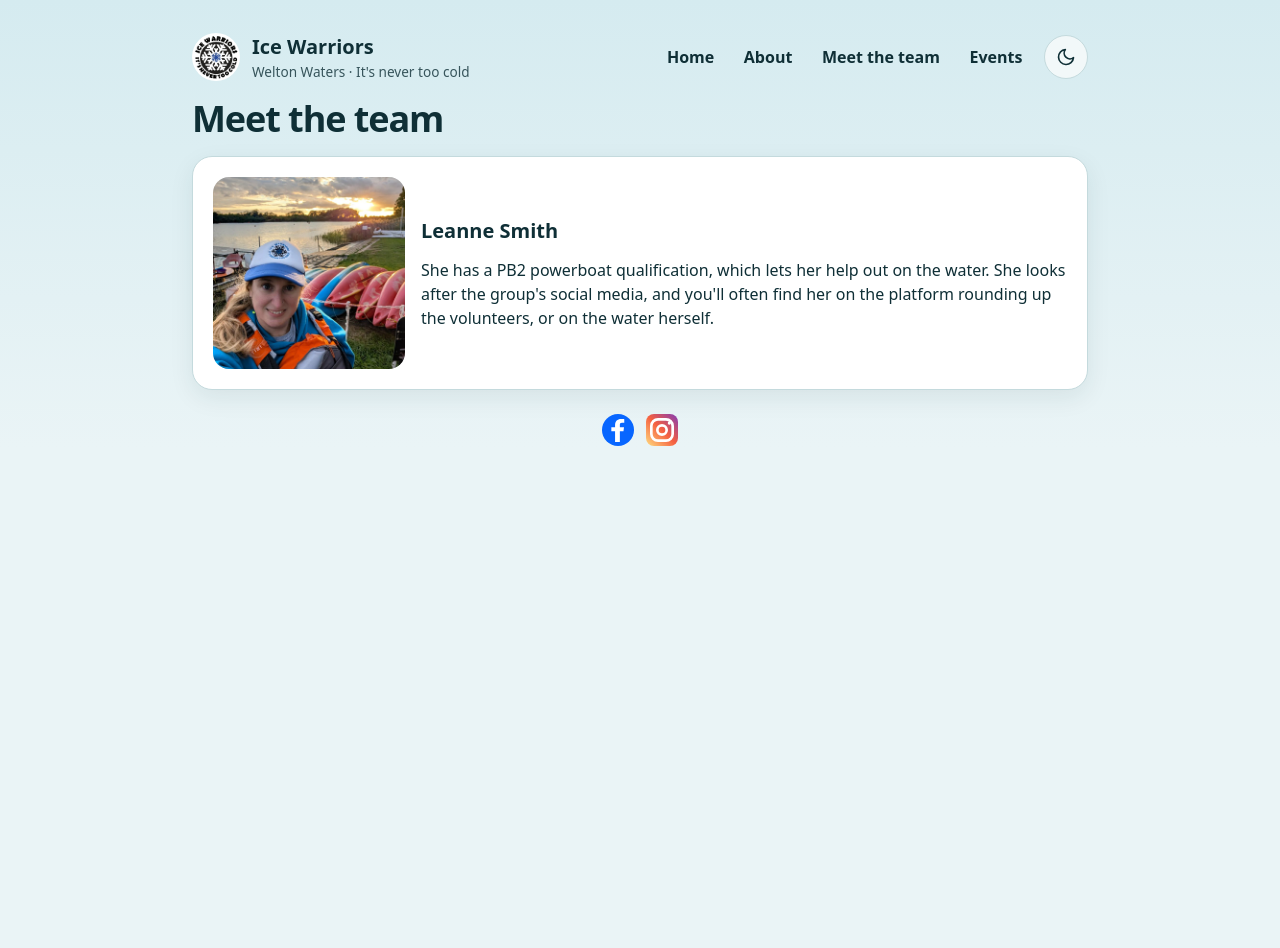
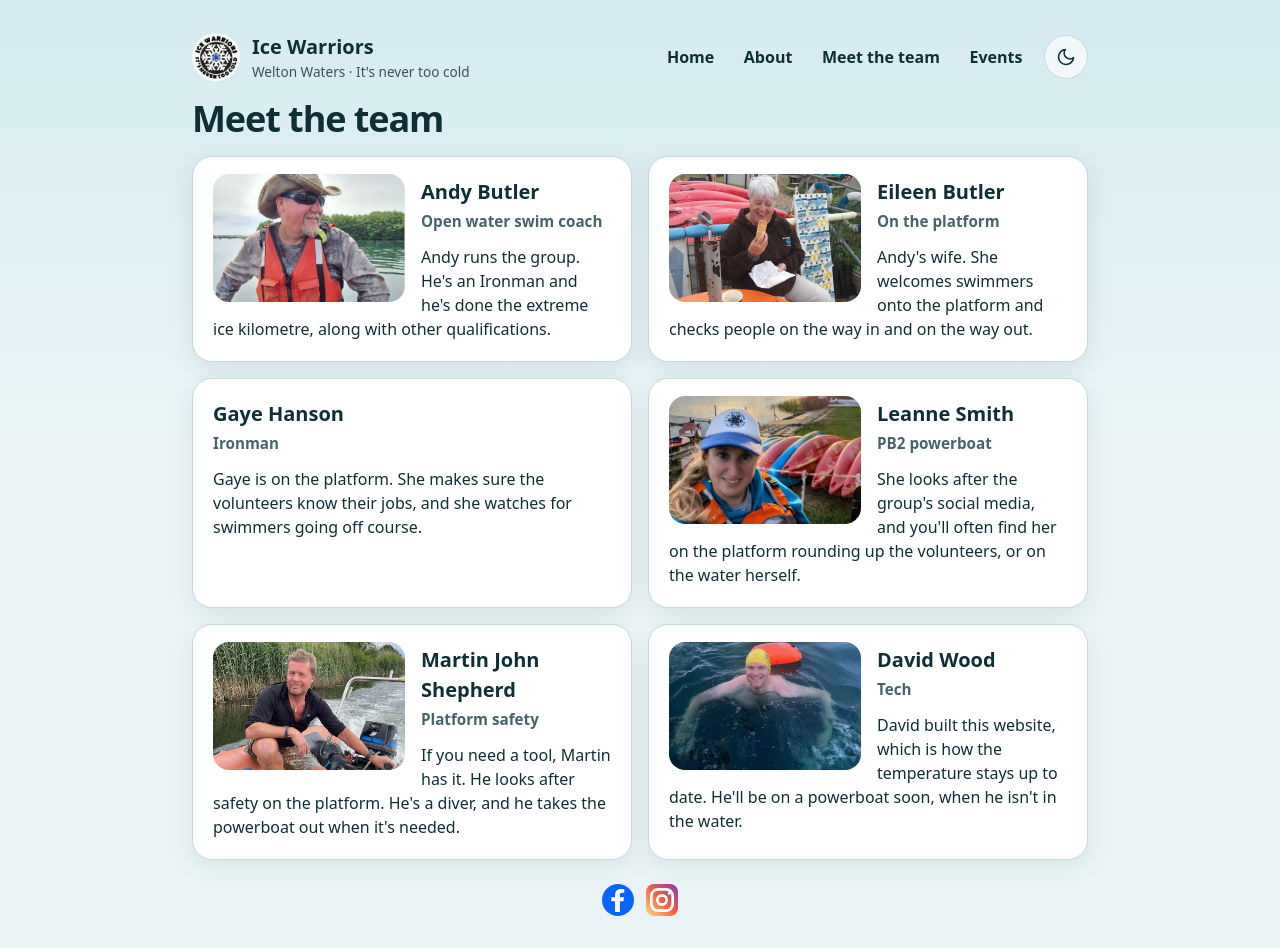
Before and after one commit to DavidMartynWood/Temperature, a website: page lake-temperature/public/team.html in a window 1280 px wide. Before the commit the page ends 800 px from the top, so only its background shows below. Drawn offline with Linux system fonts and the light colour scheme.

Commit message:
Add the team photos and a two-column layout so the page is easier to review.
Co-authored-by: Cursor <cursoragent@cursor.com>

```diff
--- a/lake-temperature/public/styles.css
+++ b/lake-temperature/public/styles.css
@@ -264,21 +264,34 @@ figcaption {
 	text-transform: uppercase;
 }
 
-.person {
+.team-grid {
 	display: grid;
 	gap: 1rem;
-	align-items: center;
+}
+
+.person {
+	display: flow-root;
 }
 
 .person img {
-	width: min(100%, 16rem);
-	height: auto;
-	aspect-ratio: 1;
-	justify-self: start;
-	align-self: start;
+	float: left;
+	width: 9rem;
+	height: 9rem;
+	margin: 0 1rem 0.35rem 0;
 	object-fit: cover;
 	object-position: center 35%;
 	border-radius: calc(var(--radius) - 0.25rem);
+}
+
+.person img.face-high {
+	object-position: center 28%;
+}
+
+.person-role {
+	margin-top: 0.2rem;
+	color: var(--muted);
+	font-size: 0.95rem;
+	font-weight: 600;
 }
 
 .route {
@@ -635,13 +648,19 @@ figcaption {
 		gap: 0.15rem;
 	}
 
-	.person {
-		grid-template-columns: 12rem 1fr;
+	.team-grid {
+		grid-template-columns: 1fr 1fr;
 	}
 
 	.person img {
 		width: 12rem;
-		height: 12rem;
+		height: 8rem;
+		margin-top: -0.2rem;
+		object-position: center 78%;
+	}
+
+	.person img.face-high {
+		object-position: center 28%;
 	}
 
 	#chart-container {
--- a/lake-temperature/public/team.html
+++ b/lake-temperature/public/team.html
@@ -37,13 +37,60 @@
 					<h1 class="page-title">Meet the team</h1>
 				</div>
 
+				<div class="team-grid">
+					<section class="card person">
+						<img src="/images/andy-butler.jpg" width="567" height="567" alt="Andy Butler on a boat, wearing a hat, sunglasses, and an orange lifejacket." />
+						<div class="copy">
+							<h2>Andy Butler</h2>
+							<p class="person-role">Open water swim coach</p>
+							<p>Andy runs the group. He's an Ironman and he's done the extreme ice kilometre, along with other qualifications.</p>
+						</div>
+					</section>
+
+					<section class="card person">
+						<img src="/images/eileen-butler.jpg" width="768" height="768" alt="Eileen Butler at the centre, in an Ice Warriors hoodie, with kayaks behind her." />
+						<div class="copy">
+							<h2>Eileen Butler</h2>
+							<p class="person-role">On the platform</p>
+							<p>Andy's wife. She welcomes swimmers onto the platform and checks people on the way in and on the way out.</p>
+						</div>
+					</section>
+
+					<section class="card person">
+						<div class="copy">
+							<h2>Gaye Hanson</h2>
+							<p class="person-role">Ironman</p>
+							<p>Gaye is on the platform. She makes sure the volunteers know their jobs, and she watches for swimmers going off course.</p>
+						</div>
+					</section>
+
 					<section class="card person">
 						<img src="/images/leanne-smith.jpg" width="800" height="800" alt="Leanne Smith at Welton Waters, wearing an Ice Warriors cap, with kayaks behind her." />
 						<div class="copy">
 							<h2>Leanne Smith</h2>
-						<p>She has a PB2 powerboat qualification, which lets her help out on the water. She looks after the group's social media, and you'll often find her on the platform rounding up the volunteers, or on the water herself.</p>
+							<p class="person-role">PB2 powerboat</p>
+							<p>She looks after the group's social media, and you'll often find her on the platform rounding up the volunteers, or on the water herself.</p>
 						</div>
 					</section>
+
+					<section class="card person">
+						<img class="face-high" src="/images/martin-shepherd.jpg" width="720" height="720" alt="Martin John Shepherd on a boat, with reeds along the bank behind him." />
+						<div class="copy">
+							<h2>Martin John Shepherd</h2>
+							<p class="person-role">Platform safety</p>
+							<p>If you need a tool, Martin has it. He looks after safety on the platform. He's a diver, and he takes the powerboat out when it's needed.</p>
+						</div>
+					</section>
+
+					<section class="card person">
+						<img src="/images/david-wood.jpg" width="768" height="768" alt="David Wood swimming, in a yellow hat, with an orange tow float behind him." />
+						<div class="copy">
+							<h2>David Wood</h2>
+							<p class="person-role">Tech</p>
+							<p>David built this website, which is how the temperature stays up to date. He'll be on a powerboat soon, when he isn't in the water.</p>
+						</div>
+					</section>
+				</div>
 			</article>
 
 			<footer id="social-links">
```
Also changed, not shown: lake-temperature/public/images/andy-butler.jpg (added), lake-temperature/public/images/david-wood.jpg (added), lake-temperature/public/images/eileen-butler.jpg (added), lake-temperature/public/images/martin-shepherd.jpg (added), review-screenshots/team-desktop.png, review-screenshots/team-phone.png (added). Lines whose indentation alone changed are shown as unchanged.
